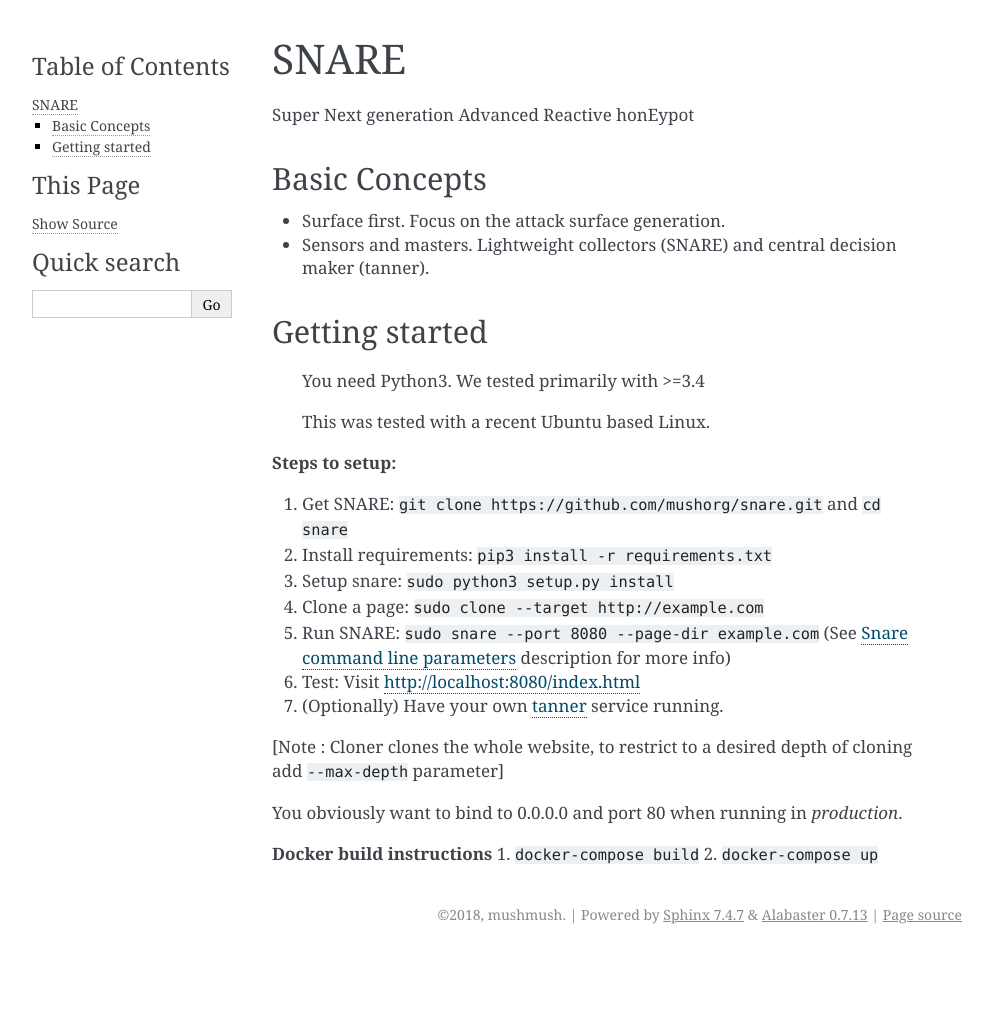
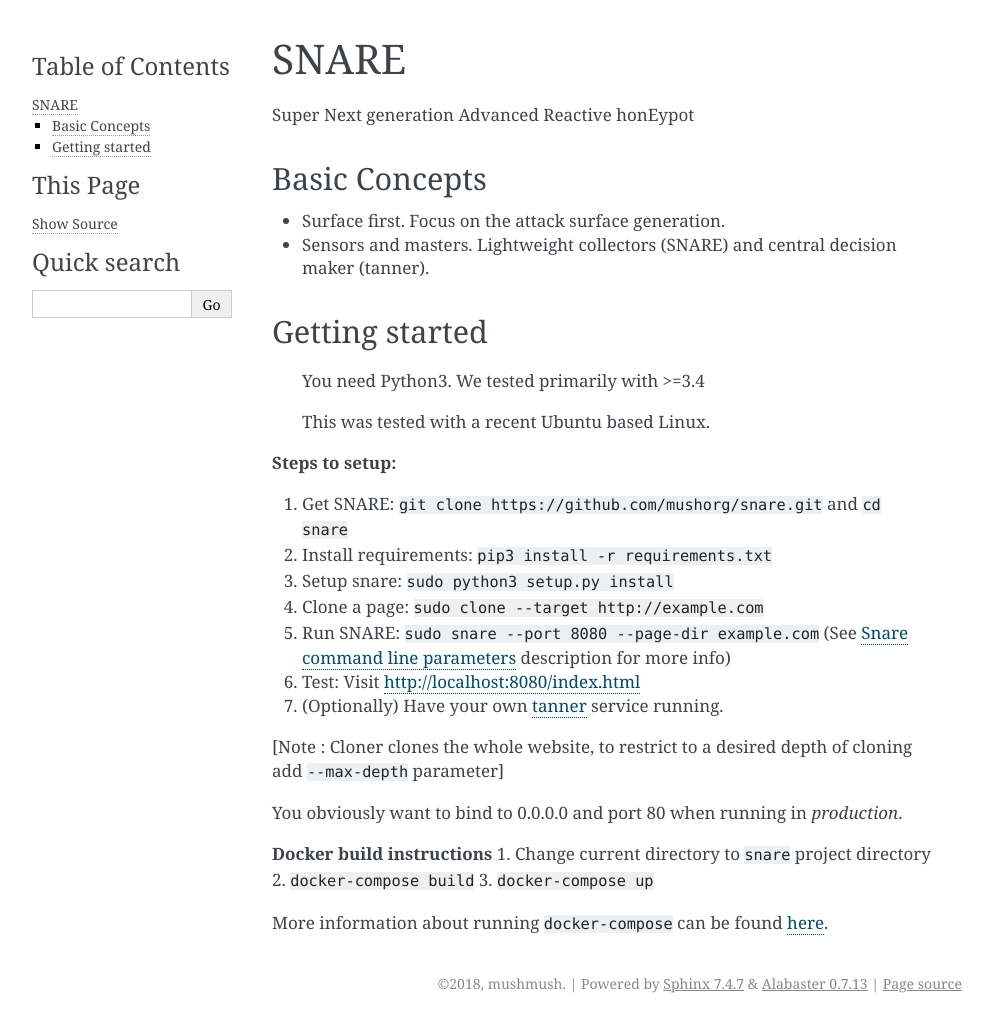
Before and after one commit to mushorg/snare, a Sphinx documentation site: the page built from docs/quick-start.rst, in a window 1280 px wide. Shown: the whole page, without its empty margins (148-1141 px from the left). Built offline with Sphinx 7.4.7, drawn with Linux system fonts in a browser that asks for light colours; before the commit the page ends 954 px from its top, so only the background shows below that.

Commit message:
update doc

```diff
--- a/docs/quick-start.rst
+++ b/docs/quick-start.rst
@@ -40,5 +40,8 @@
 You obviously want to bind to 0.0.0.0 and port 80 when running in *production*.
 
 **Docker build instructions**
-1. ``docker-compose build``
-2. ``docker-compose up``
+1. Change current directory to ``snare`` project directory
+2. ``docker-compose build``
+3. ``docker-compose up``
+
+More information about running ``docker-compose`` can be found `here <https://docs.docker.com/compose/gettingstarted/>`_.
```
Also changed, not shown: README.md (+5 -2 lines).
